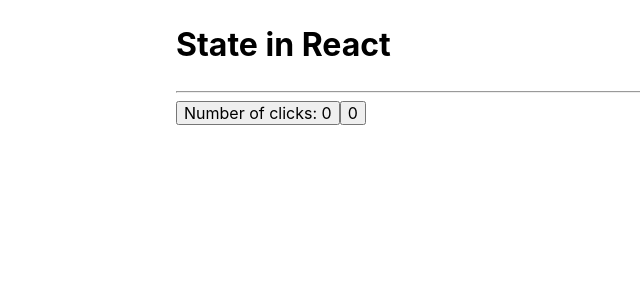
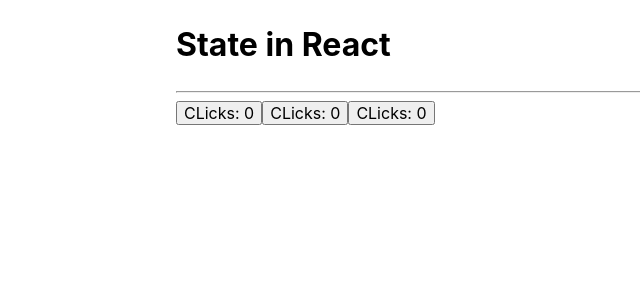
Before and after one commit to ExLuZiVe53/react-training, a React (Vite) app: page / in a window 1280 px wide. Shown: the top 300 px of the page, without its empty margins (0-640 px from the left). Built offline with nearby package versions, Linux system fonts and the light colour scheme.

Commit message:
transfer of state inside the component

```diff
--- a/src/components/App/App.jsx
+++ b/src/components/App/App.jsx
@@ -1,18 +1,35 @@
 import { useState } from "react";
 import css from "./App.module.css";
 
-export default function App() {
+const ClickCounter = () => {
   const [clicks, setClicks] = useState(0);
-  // const [text, setText] = useState("Hello");
-  const [a, setA] = useState(0);
-
-  const handleA = () => {
-    setA(a + 1);
-  };
 
   const handleClick = () => {
     setClicks(clicks + 1);
   };
+  // const [clicksA, setClicksA] = useState(0);
+  // const [clicksB, setClicksB] = useState(0);
+  // const [clicksC, setClicksC] = useState(0);
+  return <button onClick={handleClick}>CLicks: {clicks}</button>;
+};
+
+export default function App() {
+  // const [clicksA, setClicksA] = useState(0);
+  // const [clicksB, setClicksB] = useState(0);
+  // const [clicksC, setClicksC] = useState(0);
+  // const [text, setText] = useState("Hello");
+
+  // const handleClickA = () => {
+  //   setClicksA(clicksA + 1);
+  // };
+
+  // const handleClickB = () => {
+  //   setClicksB(clicksB + 1);
+  // };
+
+  // const handleClickC = () => {
+  //   setClicksC(clicksC + 1);
+  // };
 
   // const handleChange = (event) => {
   //   setText(event.target.value);
@@ -22,8 +39,12 @@ export default function App() {
     <div className={css.container}>
       <h1>State in React</h1>
       <hr />
-      <button onClick={handleClick}>Number of clicks: {clicks}</button>
-      <button onClick={handleA}>{a}</button>
+      <ClickCounter />
+      <ClickCounter />
+      <ClickCounter />
+      {/* <button onClick={handleClickA}>A: {clicksA}</button>
+      <button onClick={handleClickB}>B: {clicksB}</button>
+      <button onClick={handleClickC}>C: {clicksC}</button> */}
       {/* <input type="text" onChange={handleChange} />
       <p>{text}</p> */}
     </div>
```
